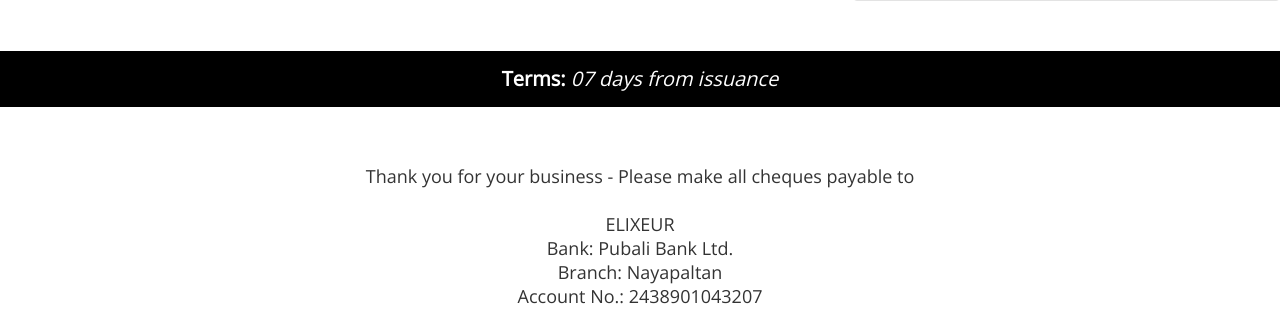
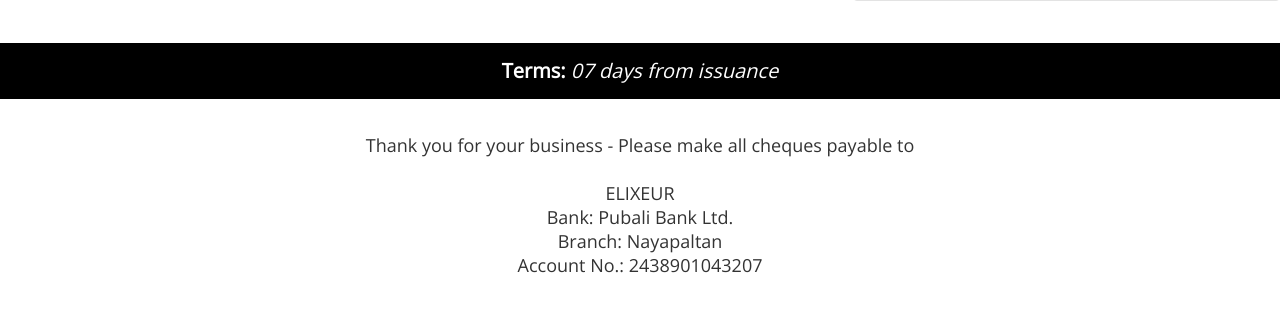
Before and after one commit to russell310/pdf_generate, a Django app: a page that uses invoice/templates/invoice.html in a window 1280 px wide. Shown: the part 805-1118 px from the top of the page. After the commit the page ends 1078 px from the top, so only its background shows below. Run offline with Django 3.2, Linux system fonts and the light colour scheme; some libraries are stand-ins or nearby versions.

Commit message:
footer padding fixed

```diff
--- a/invoice/templates/invoice.html
+++ b/invoice/templates/invoice.html
@@ -125,7 +125,7 @@
         }
 
         .terms {
-            margin-top: 30px;
+            margin-top: 22px;
         }
 
         .terms-content {
@@ -151,7 +151,7 @@
         }
 
         .footer {
-            margin-top: 50px;
+            margin-top: 27px;
         }
 
         .footer p {
```
